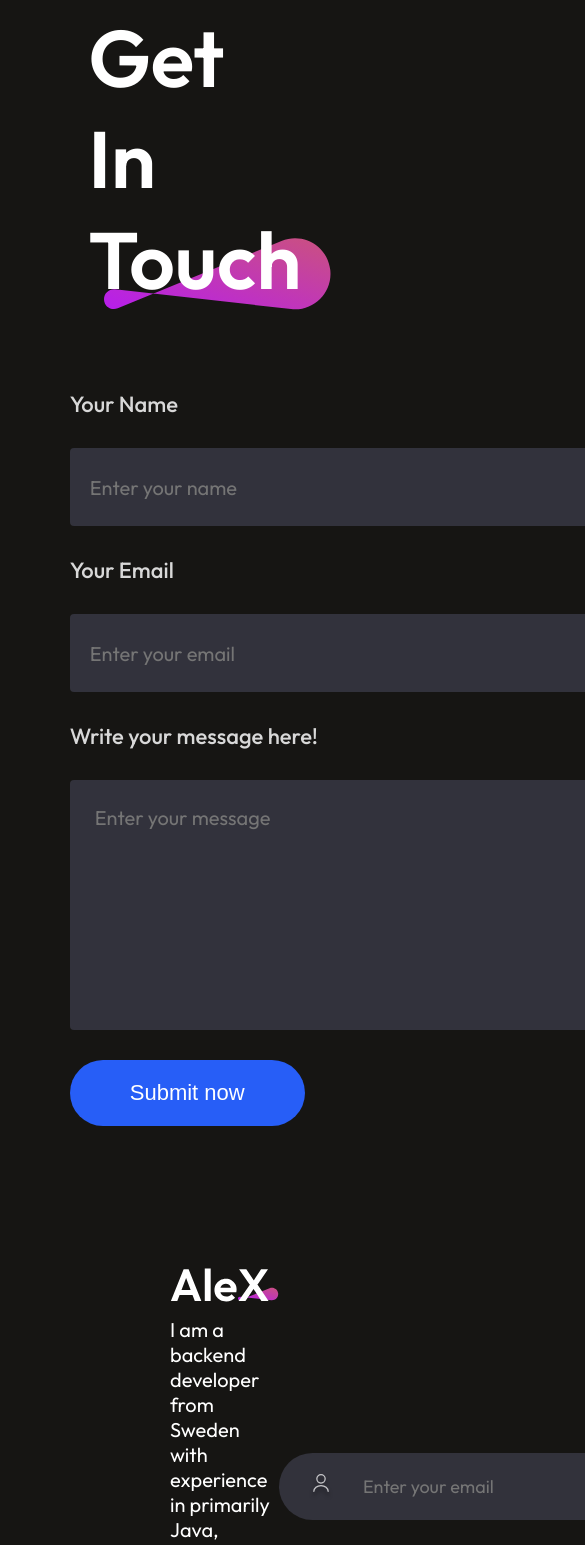
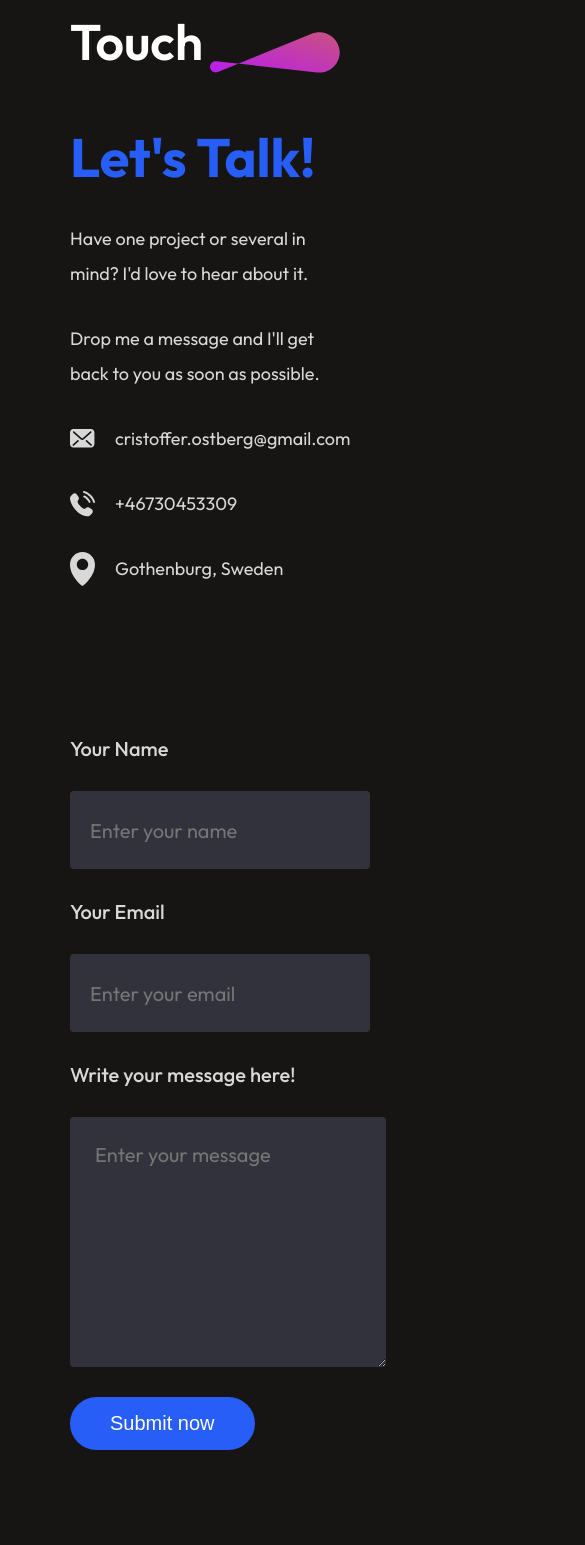
Before and after one commit to Cristoffer85/c-portfolio, a React (Vite) app: page / in a window 390 px wide. Shown: the part 8672-10217 px from the top of the page, 585 px wide, since content can reach past the window. Built offline with nearby package versions, Linux system fonts and the light colour scheme.

Commit message:
Responsiveness for max 768px screens complete!

```diff
--- a/src/Components/Contact/Contact.css
+++ b/src/Components/Contact/Contact.css
@@ -117,3 +117,51 @@
 .progressbar-success {
     background-color: #28a745;
 }
+
+/* ------------------ RESPONSIVENESS ------------------ */
+@media(max-width:768px){
+    .contact{
+        gap: 50px;
+        margin: 50px 70px;
+        align-items: start;
+    }
+    .contact-title h1{
+        padding: 0;
+        font-size: 50px;
+        font-weight: 600;
+    }
+    .contact-title img{
+        width: 130px;
+        margin-right: -20px;
+    }
+    .contact-section{
+        flex-direction: column;
+    }
+    .contact-left h1{
+        font-size: 54px;
+    }
+    .contact-left p{
+        font-size: 18px;
+    }
+    .contact-detail{
+        gap: 20px;
+    }
+    .contact-detail img{
+        width: 25px;
+    }
+    .contact-right label{
+        font-size: 20px;
+    }
+    .contact-right input{
+        width: 100%;
+        font-size: 20px;
+    }
+    .contact-right textarea{
+        width: 95%;
+        font-size: 20px;
+    }
+    .contact-submit{
+        font-size: 20px;
+        padding: 15px 40px;
+    }
+}
--- a/src/Components/Footer/Footer.css
+++ b/src/Components/Footer/Footer.css
@@ -66,3 +66,19 @@
     transform: scale(1.1);
     transition: 0.3s;
 }
+
+/* ------------------------ RESPONSIVENESS ------------------------ */
+@media(max-width:768px){
+    .footer{
+        margin: 50px 70px;
+    }
+    .footer-top{
+        flex-direction: column;
+        gap: 50px;
+    }
+    .footer-bottom{
+        display: flex;
+        flex-direction: column;
+        margin-bottom: 50px;
+    }
+}
```
